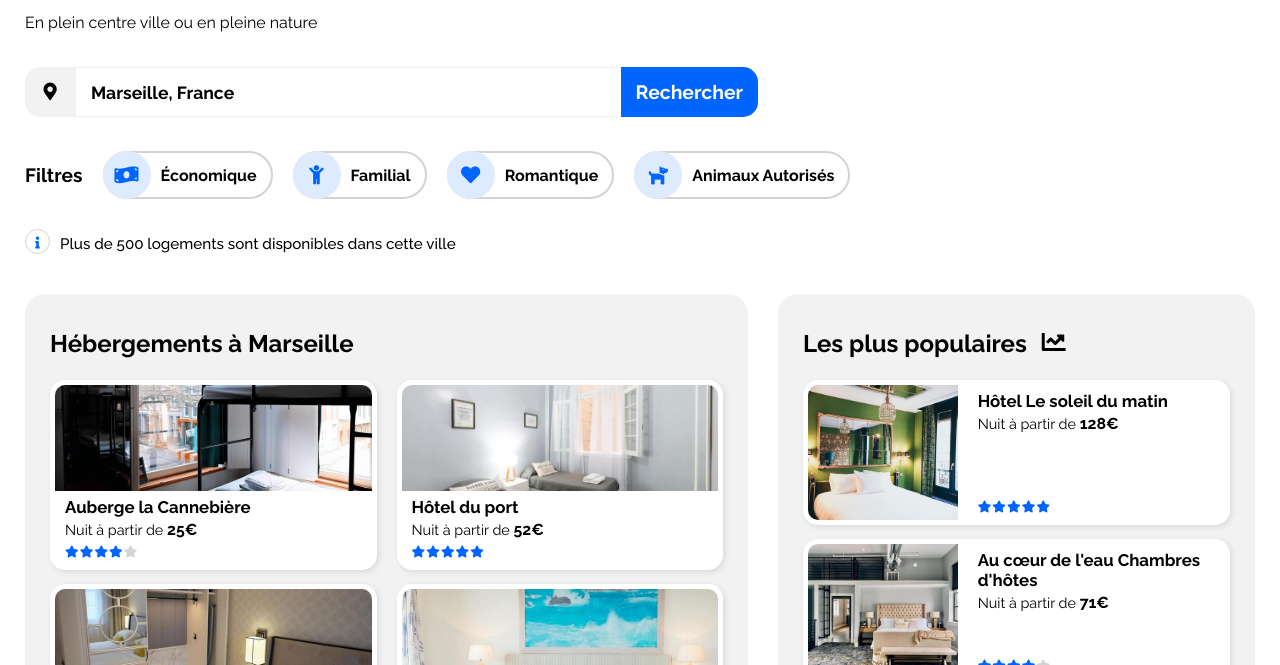
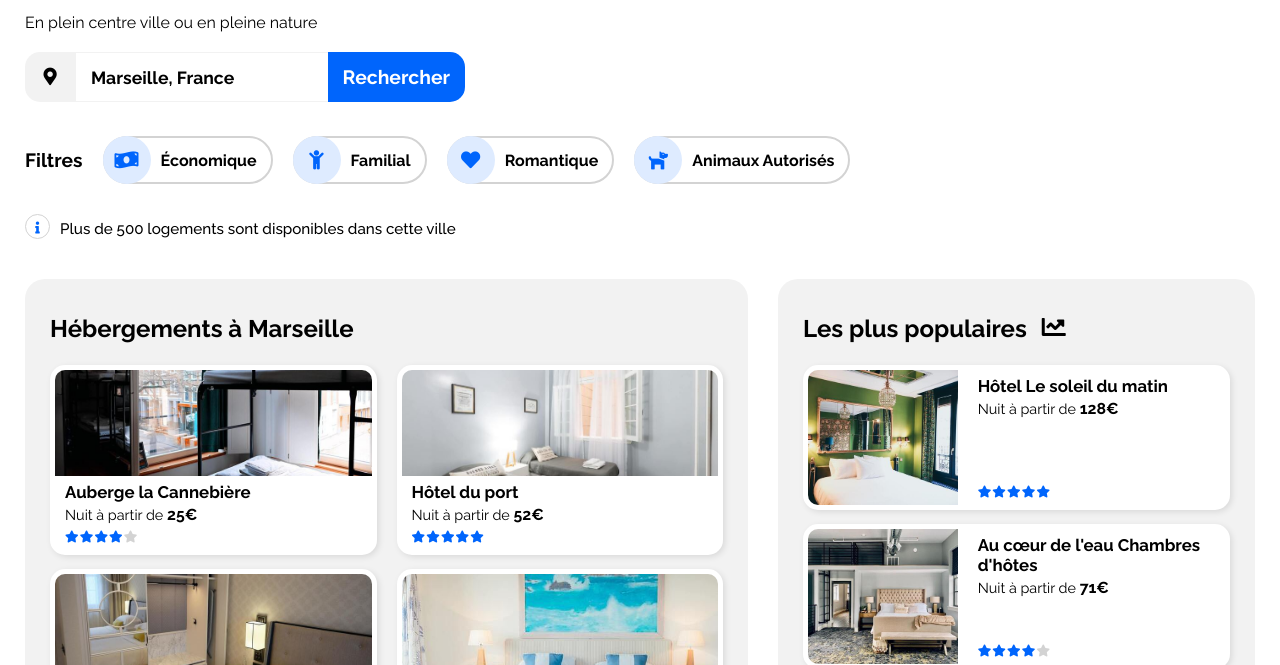
Before and after one commit to alexandre-jung/AlexandreJung_2_12082021, a plain HTML site: page index.html in a window 1280 px wide. Shown: the part 135-800 px from the top of the page. Drawn offline with Linux system fonts and the light colour scheme.

Commit message:
:iphone: adjust search bar on large screens
- limit width
- decrease top margin

```diff
--- a/static/css/components.css
+++ b/static/css/components.css
@@ -316,7 +316,8 @@ form {
 /* Tablet breakpoint */
 @media screen and (min-width: 768px) {
     form {
-        max-width: 743px;
+        max-width: 450px;
+        margin-top: 20px;
     }
     button.append {
         border-top-left-radius: 0;
```
